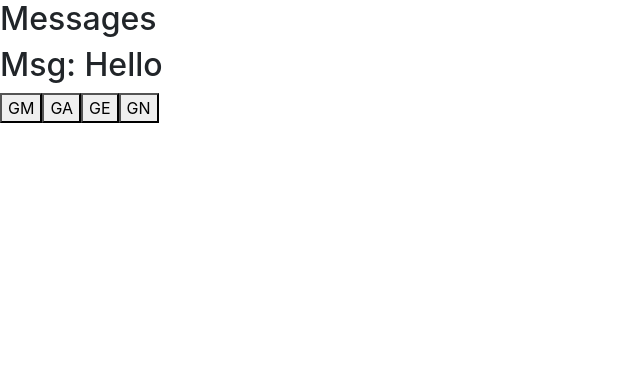
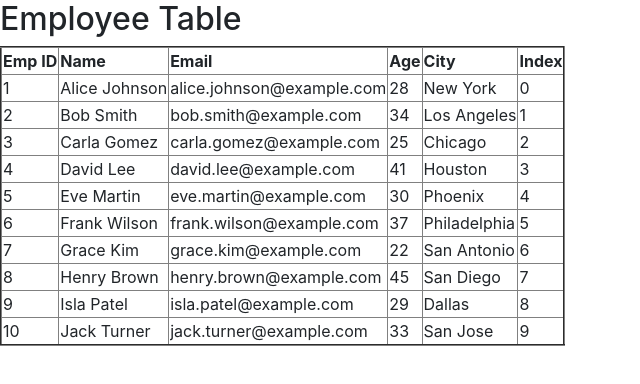
Before and after one commit to GUNAPATISANTHOSH/React, a React (Vite) app: page / in a window 1280 px wide. Shown: the top 384 px of the page, without its empty margins (0-640 px from the left). Built offline with nearby package versions, Linux system fonts and the light colour scheme.

Commit message:
list rendering

```diff
--- a/src/App.jsx
+++ b/src/App.jsx
@@ -32,11 +32,12 @@
 // import Counter from "./State/Counter";
 // import Messages from './State/Messages'
 import Message from './EventBinding/Message';
+import Table from './EventBinding/Table';
 import '../node_modules/bootstrap/dist/css/bootstrap.css'
 
 let App =()=>{
   return <div>
-    <Message/>
+    <Table/>
   </div>
 }
 export default App;
--- /dev/null
+++ b/src/EventBinding/Table.jsx
@@ -0,0 +1,53 @@
+let Table = () => {
+
+    let employee = [
+        { id: 1, name: "Alice Johnson", email: "alice.johnson@example.com", age: 28, city: "New York" },
+        { id: 2, name: "Bob Smith", email: "bob.smith@example.com", age: 34, city: "Los Angeles" },
+        { id: 3, name: "Carla Gomez", email: "carla.gomez@example.com", age: 25, city: "Chicago" },
+        { id: 4, name: "David Lee", email: "david.lee@example.com", age: 41, city: "Houston" },
+        { id: 5, name: "Eve Martin", email: "eve.martin@example.com", age: 30, city: "Phoenix" },
+        { id: 6, name: "Frank Wilson", email: "frank.wilson@example.com", age: 37, city: "Philadelphia" },
+        { id: 7, name: "Grace Kim", email: "grace.kim@example.com", age: 22, city: "San Antonio" },
+        { id: 8, name: "Henry Brown", email: "henry.brown@example.com", age: 45, city: "San Diego" },
+        { id: 9, name: "Isla Patel", email: "isla.patel@example.com", age: 29, city: "Dallas" },
+        { id: 10, name: "Jack Turner", email: "jack.turner@example.com", age: 33, city: "San Jose" }
+    ];
+
+    return (
+        <div>
+            <h2>Employee Table</h2>
+
+            <table border={2}>
+                <thead>
+                    <tr>
+                        <th>Emp ID</th>
+                        <th>Name</th>
+                        <th>Email</th>
+                        <th>Age</th>
+                        <th>City</th>
+                        <th>Index</th>
+                    </tr>
+                </thead>
+
+                <tbody>
+                    {
+                        employee.map((emp, index) => {
+                            return (
+                                <tr key={index}>
+                                    <td>{emp.id}</td>
+                                    <td>{emp.name}</td>
+                                    <td>{emp.email}</td>
+                                    <td>{emp.age}</td>
+                                    <td>{emp.city}</td>
+                                    <td>{index}</td>
+                                </tr>
+                            );
+                        })
+                    }
+                </tbody>
+            </table>
+        </div>
+    );
+};
+
+export default Table;
```
